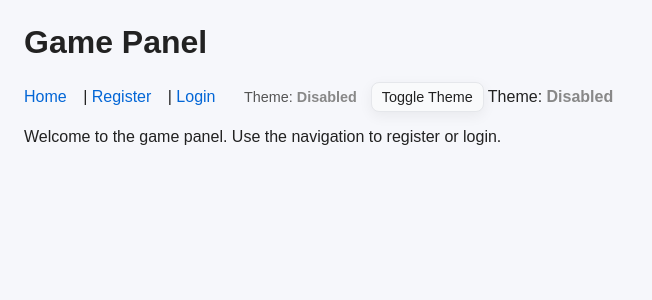
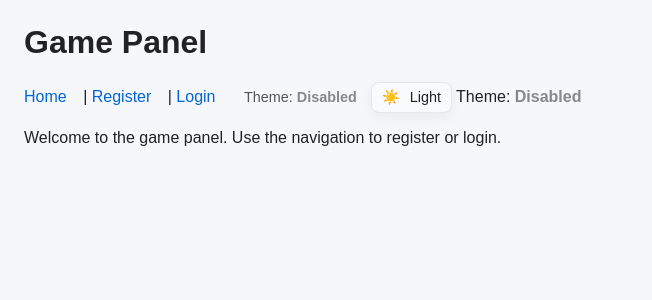
Before and after one commit to phillgates2/panel, a Flask app: page / in a window 1280 px wide. Shown: the top 300 px of the page, without its empty margins (0-652 px from the left). Run offline with Flask 3, Linux system fonts and the light colour scheme; some libraries are stand-ins or nearby versions.

Commit message:
feat(ui): sun/moon icon and dynamic label on theme toggle
- Update base.html to show 🌙/☀️ and reflect current theme (Dark/Light)
- Add minor spacing style for toggle icon
- Maintain ARIA pressed state and persist preference

```diff
--- a/static/css/style.css
+++ b/static/css/style.css
@@ -21,6 +21,8 @@ button{background:#2563eb;color:#fff;border:none;border-radius:8px;padding:10px
 button:hover{background:#1d4ed8}
 button:active{transform:translateY(1px)}
 img{border-radius:6px}
+/* theme toggle icon spacing */
+.theme-toggle-btn .icon{margin-right:6px}
 /* Alerts */
 .alert{padding:10px 12px;margin:10px 0;border-radius:8px;border:1px solid var(--border);background:var(--panel-hover);color:var(--text)}
 .alert-warning{background:#30240a;border-color:#4b3b12;color:#facc15}
--- a/templates/base.html
+++ b/templates/base.html
@@ -27,7 +27,11 @@
         <a href="/">Home</a> | <a href="/register">Register</a> | <a href="/login">Login</a>
         <div style="display:inline-block; margin-left:12px; font-size:0.9rem; color:var(--muted);">
           Theme: {% if theme_enabled %}<strong style="color:#86efac;">Enabled</strong>{% else %}<strong style="color:#888;">Disabled</strong>{% endif %}
-          <button id="theme-toggle" class="small" style="margin-left:10px; border:1px solid var(--border); background:var(--panel-hover); color:var(--text); padding:6px 10px; border-radius:8px;">Toggle Theme</button>
+          <button id="theme-toggle" class="small theme-toggle-btn" aria-pressed="false" title="Toggle theme"
+            style="margin-left:10px; border:1px solid var(--border); background:var(--panel-hover); color:var(--text); padding:6px 10px; border-radius:8px;">
+            <span class="icon" aria-hidden="true">🌙</span>
+            <span class="label">Dark</span>
+          </button>
         </div>
           Theme: {% if theme_enabled %}<strong style="color:green;">Enabled</strong>{% else %}<strong style="color:#888;">Disabled</strong>{% endif %}
         </div>
@@ -66,13 +70,31 @@
 
     <script>
       (function(){
-        // Theme toggle logic
+        // Theme toggle logic with icon and label
         var btn = document.getElementById('theme-toggle');
+        function updateToggle(theme){
+          if(!btn) return;
+          var icon = btn.querySelector('.icon');
+          var label = btn.querySelector('.label');
+          if(theme === 'dark'){
+            if(icon) icon.textContent = '🌙';
+            if(label) label.textContent = 'Dark';
+            btn.setAttribute('aria-pressed','true');
+          }else{
+            if(icon) icon.textContent = '☀️';
+            if(label) label.textContent = 'Light';
+            btn.setAttribute('aria-pressed','false');
+          }
+        }
         if(btn){
+          // Initialize label/icon based on current theme
+          var curInit = document.documentElement.getAttribute('data-theme') || 'dark';
+          updateToggle(curInit);
           btn.addEventListener('click', function(){
             var cur = document.documentElement.getAttribute('data-theme') || 'dark';
             var next = (cur === 'dark') ? 'light' : 'dark';
             document.documentElement.setAttribute('data-theme', next);
+            updateToggle(next);
             try{ localStorage.setItem('theme', next); }catch(e){}
           });
         }
```
Also changed, not shown: instance/panel_dev.db.
